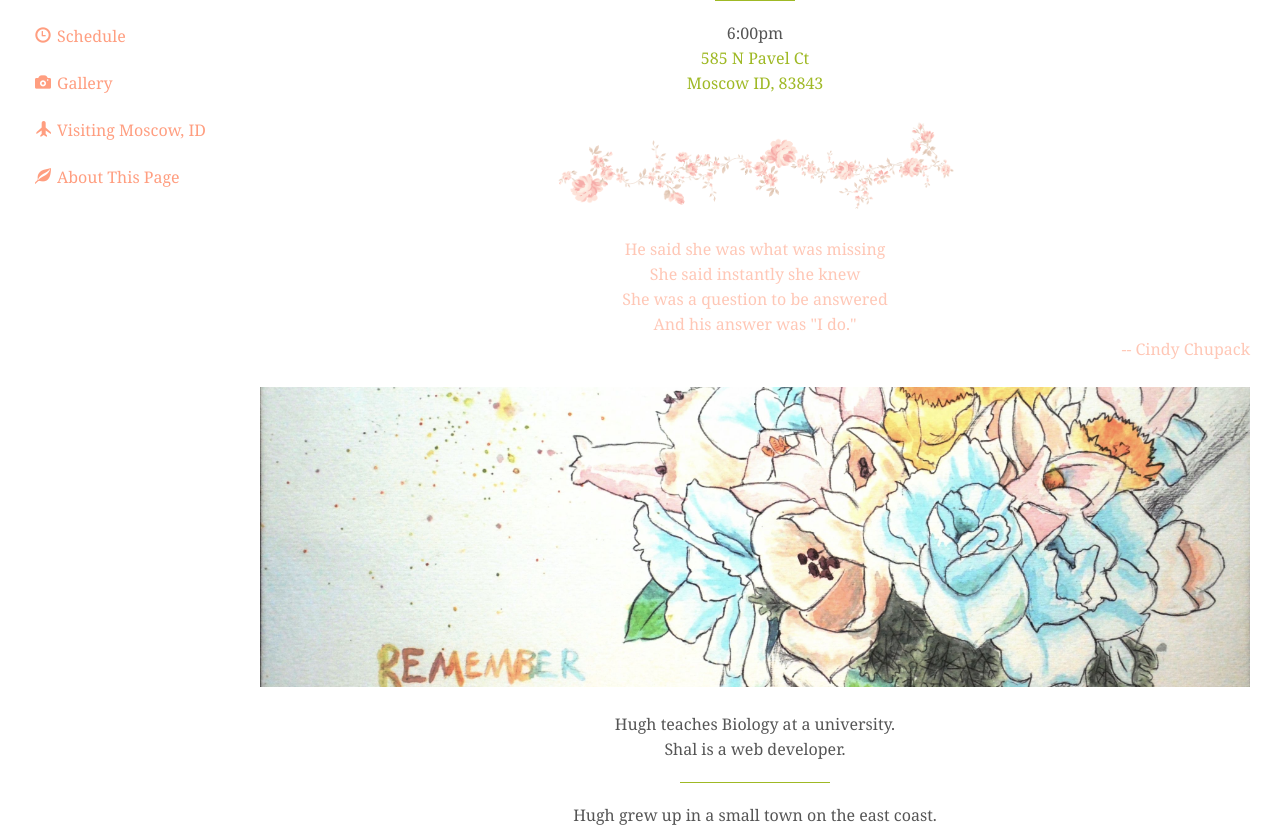
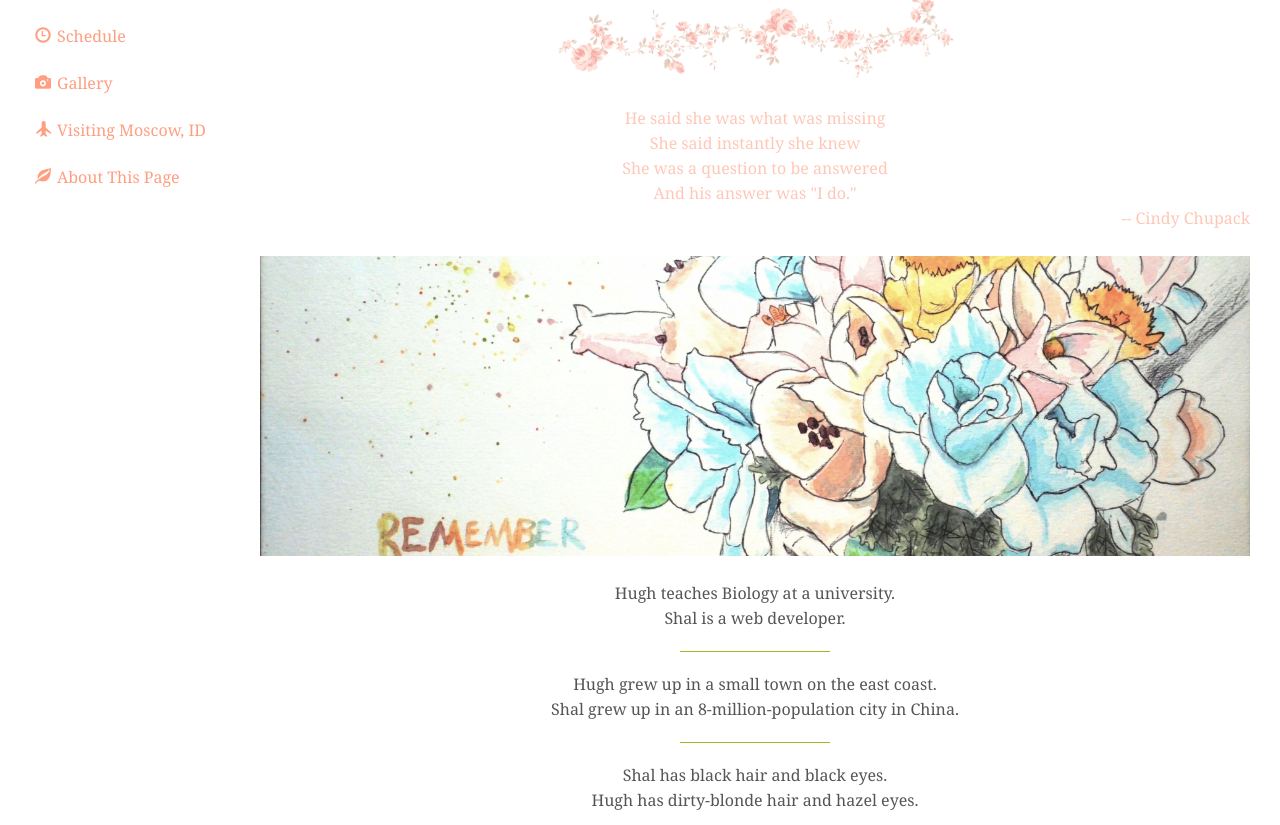
Before and after one commit to shalxu/shalxu.github.io, a plain HTML site: page index.html at #!/home in a window 1280 px wide. Shown: the part 139-964 px from the top of the page. Drawn offline with Linux system fonts and the light colour scheme.

Commit message:
info update

```diff
--- a/home.html
+++ b/home.html
@@ -1,11 +1,5 @@
 <div class="centered mobile-side-margin">
     <h1 class="lime-green">2018.7.21 </h1>
-    <hr class="divider " style="width:80px" /> 6:00pm
-    <br/>
-    <a class="lime-green" href="https://goo.gl/maps/P9XFq2kbGbx">585 N Pavel Ct<br/>
-        Moscow ID, 83843</a>
-    <br/>
-    <br/>
     <div class=" fade">
         <img src="images/floral.png" style="width:400px;max-width:100%" />
         <BR/>
```
